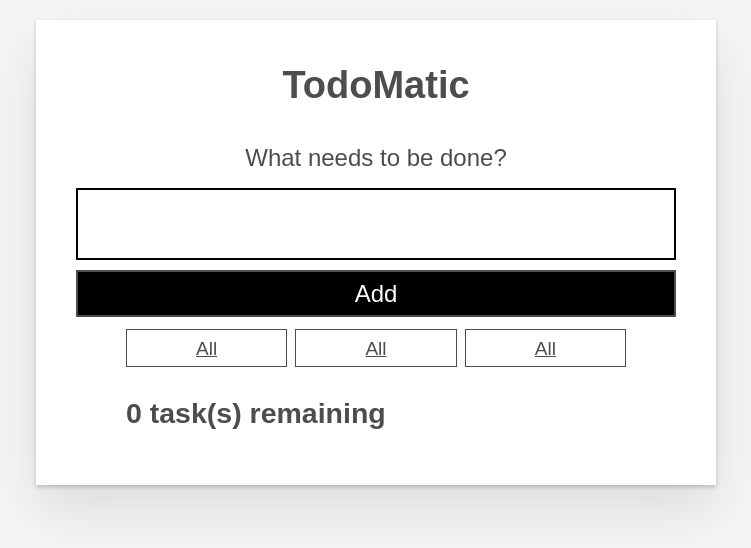
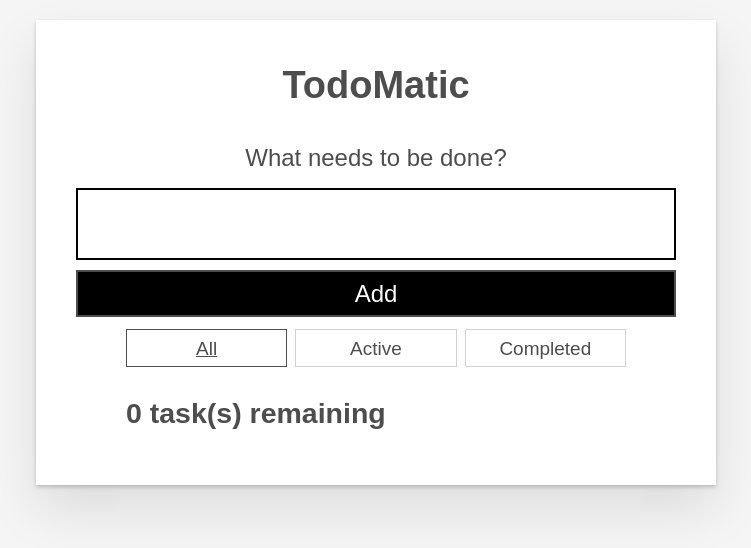
Before and after one commit to vic-blt/react-todo-list, a React (Create React App) app: page / in a window 1280 px wide. Shown: the top 548 px of the page, without its empty margins (264-1015 px from the left). Built offline with nearby package versions, Linux system fonts and the light colour scheme.

Commit message:
Finish filter component

```diff
--- a/src/App.js
+++ b/src/App.js
@@ -4,15 +4,28 @@ import Todo from "./components/Todo";
 import Form from "./components/Form";
 import FilterButton from "./components/FilterButton";
 
+const FILTER_MAP = {
+    All: () => true,
+    Active: task => !task.completed,
+    Completed: task => task.completed
+}
+
+const FILTER_NAMES = Object.keys(FILTER_MAP)
+
 export default function () {
-    let [tasks, setTasks] = useState([])
+    const [tasks, setTasks] = useState([])
+    const [filter, setFilter] = useState('All')
 
-    let addTask = name => setTasks(prevState => [...prevState, {name, completed: false, id: `todo-${nanoid()}`}])
+    const addTask = name => setTasks(prevState => [
+        ...prevState,
+        {name, completed: false, id: `todo-${nanoid()}`}
+    ])
 
-    let removeTask = id => setTasks(prevState => prevState.filter(task => task.id !== id))
+    const removeTask = id => setTasks(prevState => prevState.filter(task => task.id !== id))
 
-    let editTask = (id, name) => {
+    const editTask = (id, name) => {
         let index = tasks.findIndex(task => task.id === id)
+
         setTasks(prevState => {
             let tasks = [...prevState]
             tasks[index].name = name
@@ -20,8 +33,9 @@ export default function () {
         })
     }
 
-    let toggleTaskCompleted = (id, checked) => {
+    const toggleTaskCompleted = (id, checked) => {
         let index = tasks.findIndex(task => task.id === id)
+
         setTasks(prevState => {
             let tasks = [...prevState]
             tasks[index].completed = checked
@@ -29,20 +43,29 @@ export default function () {
         })
     }
 
-    let taskActions = {removeTask, editTask, toggleTaskCompleted}
+    const taskActions = {removeTask, editTask, toggleTaskCompleted}
+
+    const filterList = FILTER_NAMES
+        .map(name =>
+            <FilterButton key={name} name={name} setFilter={setFilter} isPressed={name === filter} />
+        )
+
+    const taskList = tasks
+        .filter(task => FILTER_MAP[filter](task))
+        .map(task =>
+            <Todo {...task} key={task.id} {...taskActions} />
+        )
 
     return (
         <div className="todoapp stack-large">
             <h1>TodoMatic</h1>
             <Form addTask={addTask} />
             <div className="filters btn-group stack-exception">
-                <FilterButton />
-                <FilterButton />
-                <FilterButton />
+                {filterList}
             </div>
             <h2 id="list-heading">{tasks.length} task(s) remaining</h2>
             <ul role="list" className="todo-list stack-large stack-exception" aria-labelledby="list-heading">
-                {tasks.map(task => <Todo {...task} key={task.id} {...taskActions} />)}
+                {taskList}
             </ul>
         </div>
     )
--- a/src/components/FilterButton.js
+++ b/src/components/FilterButton.js
@@ -1,11 +1,9 @@
 import React from "react";
 
-export default function FilterButton() {
+export default function FilterButton({name, setFilter, isPressed}) {
     return (
-        <button type="button" className="btn toggle-btn" aria-pressed="true">
-            <span className="visually-hidden">Show </span>
-            <span>all</span>
-            <span className="visually-hidden"> tasks</span>
+        <button type="button" className="btn toggle-btn" aria-pressed={isPressed} onClick={() => setFilter(name)}>
+            <span>{name}</span>
         </button>
     )
 }
--- a/src/components/Form.js
+++ b/src/components/Form.js
@@ -1,10 +1,11 @@
 import React, {useState} from "react";
 
 export default function ({addTask}) {
-    let [name, setName] = useState('')
+    const [name, setName] = useState('')
 
-    let handleSubmit = event => {
+    const handleSubmit = event => {
         event.preventDefault()
+
         if (name !== '') {
             addTask(name)
             setName('')
--- a/src/components/Todo.js
+++ b/src/components/Todo.js
@@ -1,11 +1,12 @@
 import React, {useState} from "react";
 
 export default function ({id, name, completed, removeTask, editTask, toggleTaskCompleted}) {
-    const [isEditing, setEditing] = useState(false);
-    const [newName, setNewName] = useState('');
+    const [isEditing, setEditing] = useState(false)
+    const [newName, setNewName] = useState('')
 
-    let handleSubmit = event => {
+    const handleSubmit = event => {
         event.preventDefault()
+
         if (newName !== '') {
             setEditing(false)
             editTask(id, newName)
@@ -19,15 +20,12 @@ export default function ({id, name, completed, removeTask, editTask, toggleTaskC
         <form className="stack-small" onSubmit={handleSubmit}>
             <div className="form-group">
                 <label className="todo-label" htmlFor={id}>New name for {name}</label>
-                <input id={id} className="todo-text" type="text" value={newName} onChange={({target: {value}}) => setNewName(value)} />
+                <input id={id} className="todo-text" type="text" value={newName}
+                       onChange={({target: {value}}) => setNewName(value)} />
             </div>
             <div className="btn-group">
-                <button type="button" className="btn todo-cancel" onClick={() => setEditing(false)}>
-                    Cancel <span className="visually-hidden">renaming {name}</span>
-                </button>
-                <button type="submit" className="btn btn__primary todo-edit">
-                    Save <span className="visually-hidden">new name for {name}</span>
-                </button>
+                <button type="button" className="btn todo-cancel" onClick={() => setEditing(false)}>Cancel</button>
+                <button type="submit" className="btn btn__primary todo-edit">Save</button>
             </div>
         </form>
     )
@@ -35,19 +33,16 @@ export default function ({id, name, completed, removeTask, editTask, toggleTaskC
     const viewTemplate = (
         <div className="stack-small">
             <div className="c-cb">
-                <input id={id} type="checkbox" defaultChecked={completed} onChange={({target:  {checked}}) => toggleTaskCompleted(id, checked)} />
+                <input id={id} type="checkbox" defaultChecked={completed}
+                       onChange={({target:  {checked}}) => toggleTaskCompleted(id, checked)} />
                 <label className="todo-label" htmlFor={id}>{name}</label>
             </div>
             <div className="btn-group">
-                <button type="button" className="btn" onClick={() => setEditing(true)}>
-                    Edit <span className="visually-hidden">{name}</span>
-                </button>
-                <button type="button" className="btn btn__danger" onClick={() => removeTask(id)}>
-                    Delete <span className="visually-hidden">{name}</span>
-                </button>
+                <button type="button" className="btn" onClick={() => setEditing(true)}>Edit</button>
+                <button type="button" className="btn btn__danger" onClick={() => removeTask(id)}>Delete</button>
             </div>
         </div>
-    );
+    )
 
     return <li className="todo">{isEditing ? editingTemplate : viewTemplate}</li>
 }
--- a/src/index.css
+++ b/src/index.css
@@ -113,15 +113,6 @@ body {
   margin: 0;
   flex: 0 0 100%;
   text-align: center;
-}
-.visually-hidden {
-  position: absolute !important;
-  height: 1px;
-  width: 1px;
-  overflow: hidden;
-  clip: rect(1px 1px 1px 1px);
-  clip: rect(1px, 1px, 1px, 1px);
-  white-space: nowrap;
 }
 [class*="stack"] > * {
   margin-top: 0;
```
Also changed, not shown: 1 other file (tests, documents, lock files or other folders).
